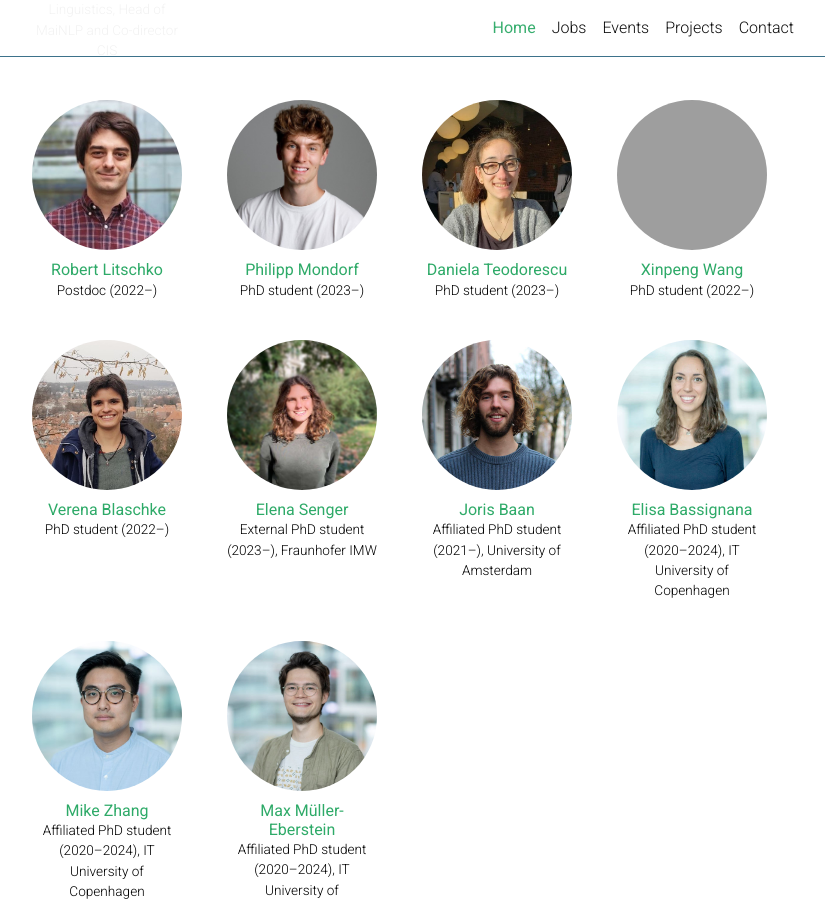
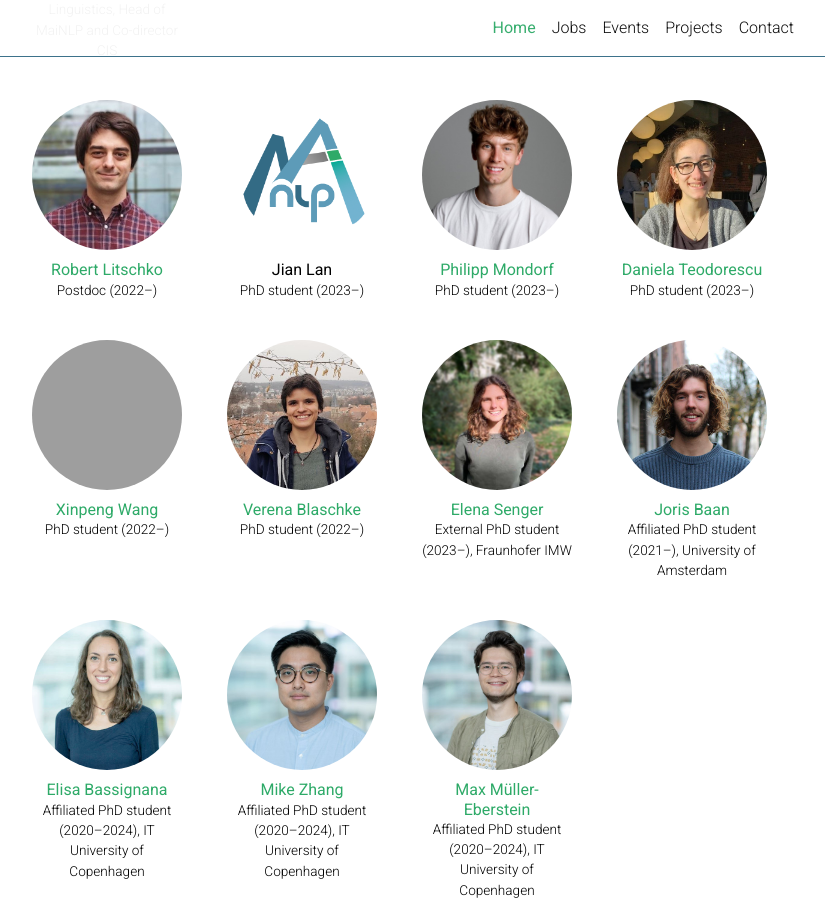
Before and after one commit to mainlp/mainlp.github.io, a Jekyll site: the page built from _pages/about.md, in a window 1280 px wide and 900 px high, scrolled down 1144 px. Shown: the whole window, without its empty margins (223-1048 px from the left). Built offline with Jekyll 4.4.1, drawn with Linux system fonts in a browser that asks for light colours; full-size pictures stand in for the smaller copies a plugin makes; comment, search, counter and statistics services are not loaded; a style sheet for code colours, icons or effects is not loaded; grey boxes are pictures that could not be loaded.

Commit message:
Update about.md, welcome Jian

```diff
--- a/_pages/about.md
+++ b/_pages/about.md
@@ -38,6 +38,10 @@ staff:
       description: Postdoc (2022–)
       website: https://rlitschk.github.io/
       picture: robert.png
+    - name: Jian Lan
+      description: PhD student (2023–)
+      website: #
+      picture: mainlp-logo-500.png
     - name: Philipp Mondorf
       description: PhD student (2023–)
       website: https://pmmon.github.io/
```
